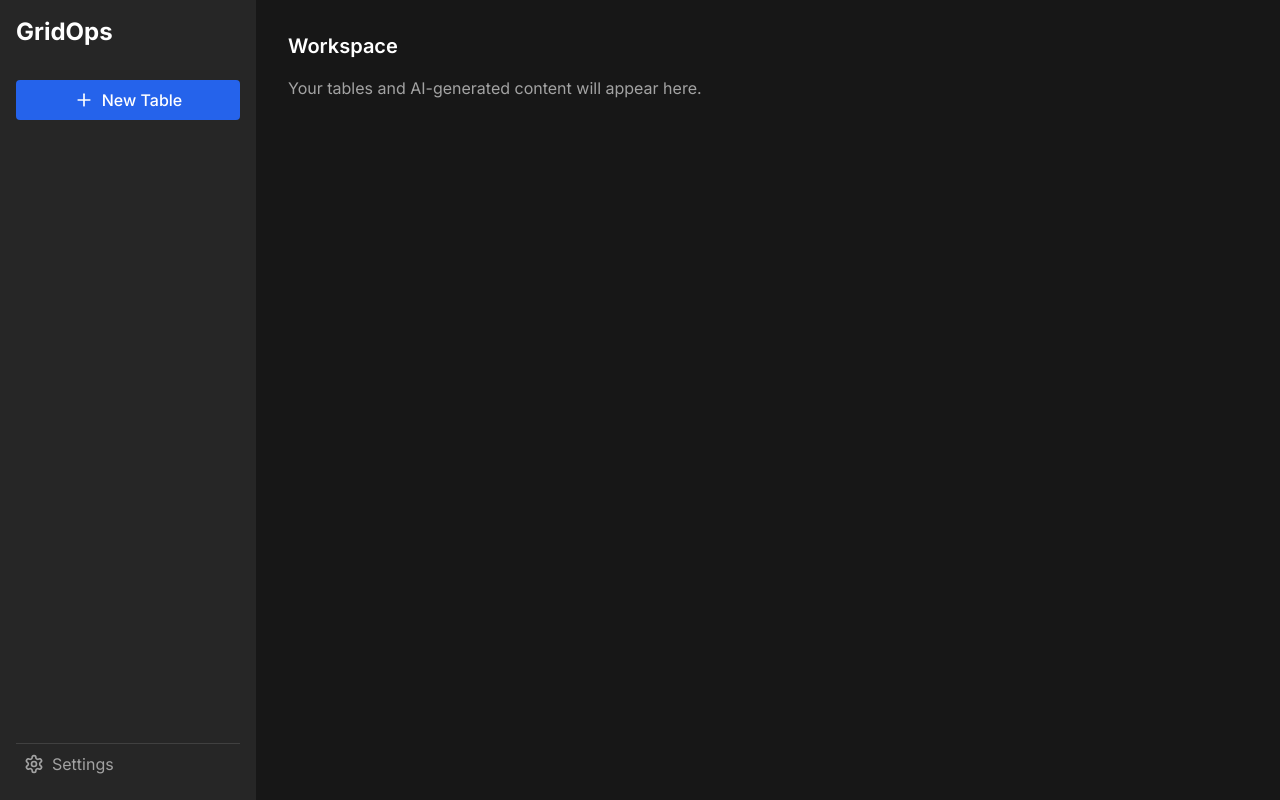
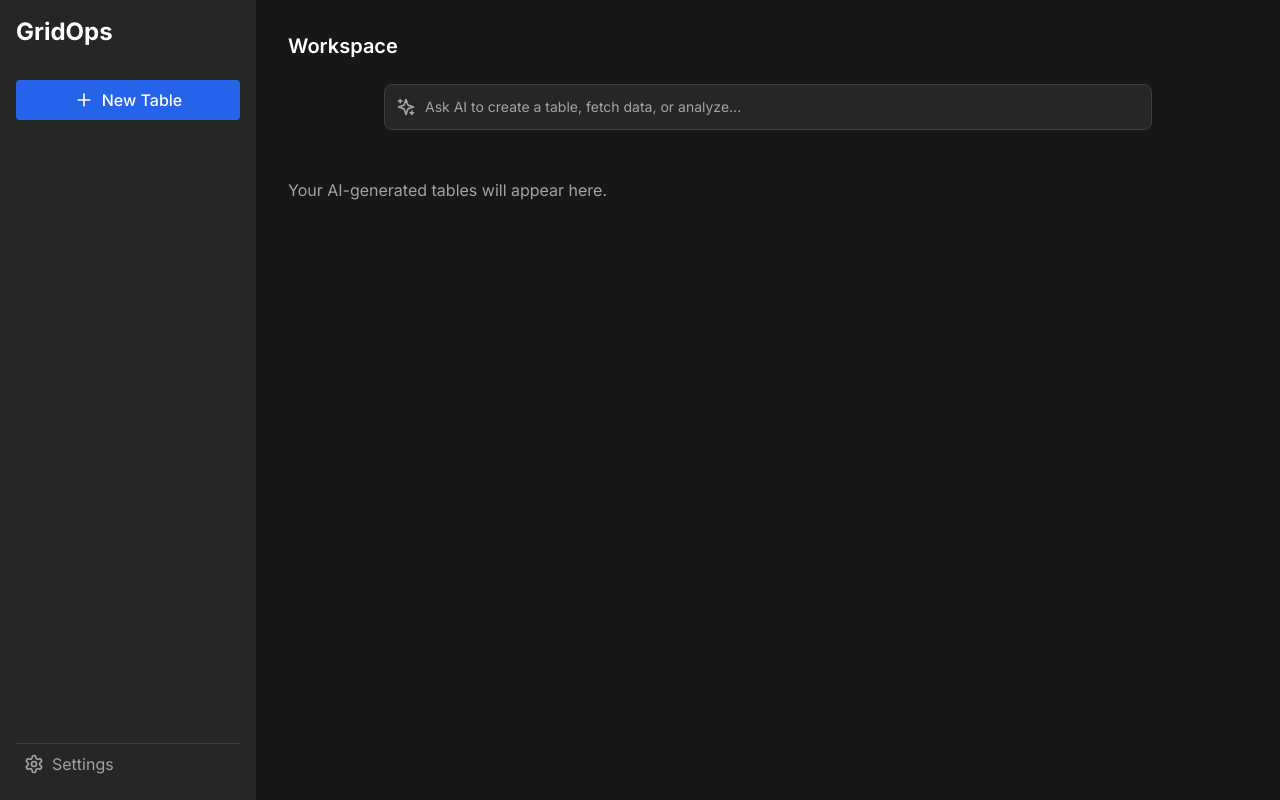
Before and after one commit to carlski1824/gridops-personal, a Next.js app: page / in a window 1280 px wide. Built offline with nearby package versions, Linux system fonts and the light colour scheme.

Commit message:
Integrate AiCommandBar and update workspace content
Replaced static text with AI command bar component and updated content description.

```diff
--- a/app/page.tsx
+++ b/app/page.tsx
@@ -1,9 +1,12 @@
+import { AiCommandBar } from '@/components/ai-command-bar';
+
 export default function Home() {
   return (
     <main className="p-8">
-      <h2 className="text-xl font-semibold text-white mb-4">Workspace</h2>
-      <div className="text-neutral-400">
-        Your tables and AI-generated content will appear here.
+      <h2 className="text-xl font-semibold text-white mb-6">Workspace</h2>
+      <AiCommandBar />
+      <div className="mt-12 text-neutral-400">
+        Your AI-generated tables will appear here.
       </div>
     </main>
   )
```
